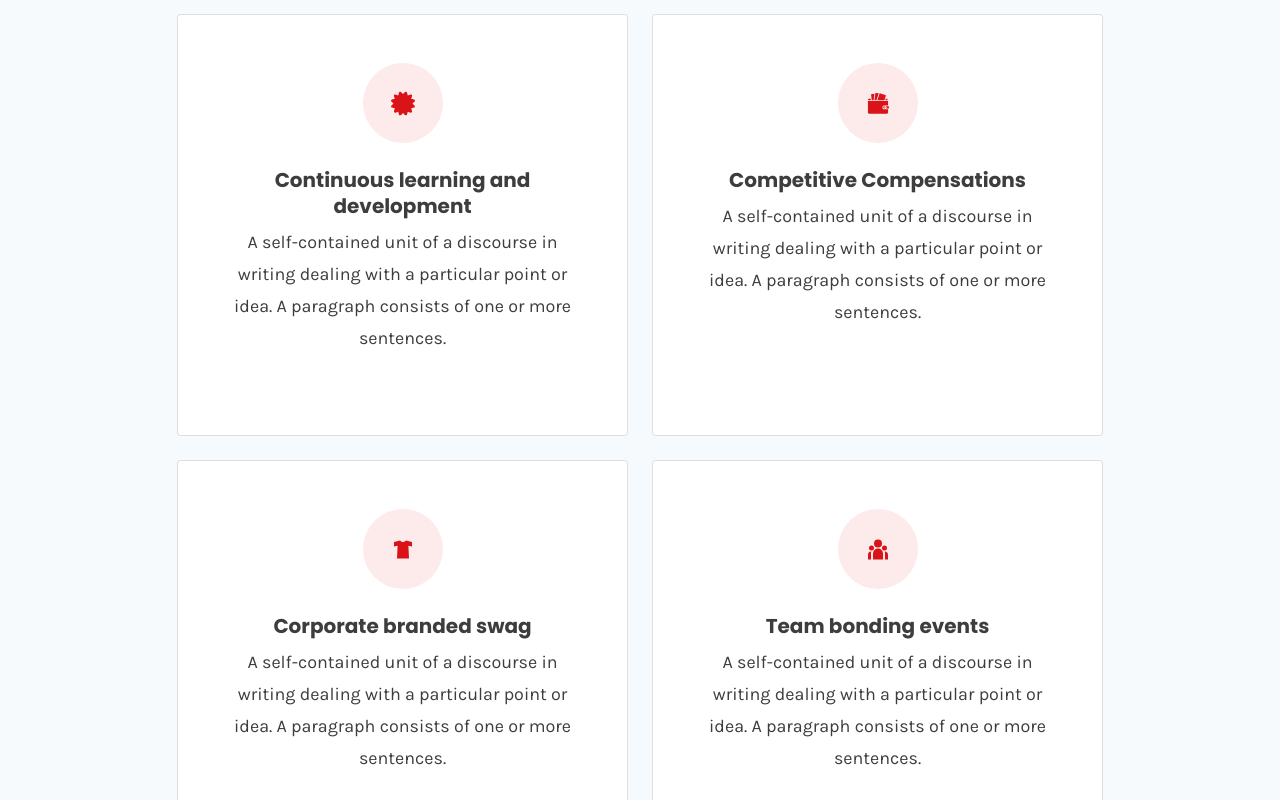
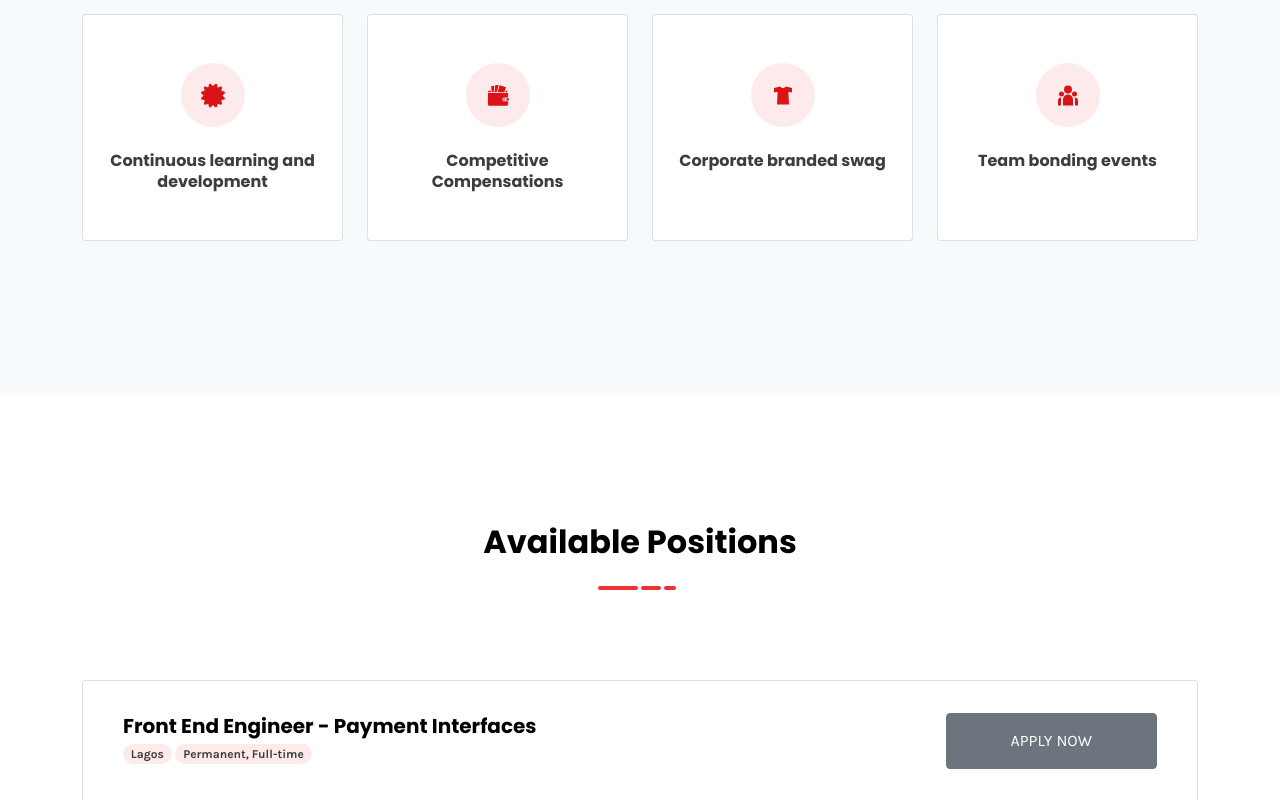
Before and after one commit to Highrachy/highrachy-ws-2022, a Next.js app: page /careers in a window 1280 px wide. Shown: the part 1260-2060 px from the top of the page. Built offline with nearby package versions, Linux system fonts and the light colour scheme.

Commit message:
feature: remove excess text

```diff
--- a/components/common/FeatureCard.jsx
+++ b/components/common/FeatureCard.jsx
@@ -2,8 +2,9 @@ import { IconWithBackground } from './Icons';
 
 const FeatureCard = ({ children, icon, title, size }) => {
   const width = {
-    half: 'col-sm-6 col-12 col-md-6',
-    'one-third': 'col-sm-6 col-12 col-md-6 col-lg-4',
+    half: 'col-md-6 col-sm-6 col-12',
+    'one-third': 'col-lg-4 col-md-6 col-sm-6 col-12',
+    'one-fourth': 'col-lg-3 col-md-6 col-sm-6 col-12',
   };
   return (
     <section className={`${width[size]} mb-4`}>
--- a/components/layout/WelcomeArea.jsx
+++ b/components/layout/WelcomeArea.jsx
@@ -38,9 +38,7 @@ const WelcomeArea = () => (
           </h1>
           <p className="lead my-3">
             Highrachy is a 21st century project-oriented organization setup
-            primarily to meet your real estate needs. Experience top notch
-            processes and solutions that are deliberately designed to guarantee
-            your Real Estate goals are met, constantly
+            primarily to meet your real estate needs.
           </p>
           <Button color="primary" className="mb-6">
             Let’s Work Together
--- a/data/careers.js
+++ b/data/careers.js
@@ -7,26 +7,18 @@ export const benefits = [
   {
     icon: <LearningIcon />,
     title: 'Continuous learning and development',
-    content:
-      'A self-contained unit of a discourse in writing dealing with a particular point or idea. A paragraph consists of one or more sentences.',
   },
   {
     icon: <SalaryIcon />,
     title: 'Competitive Compensations',
-    content:
-      'A self-contained unit of a discourse in writing dealing with a particular point or idea. A paragraph consists of one or more sentences.',
   },
   {
     icon: <SwagIcon />,
     title: 'Corporate branded swag',
-    content:
-      'A self-contained unit of a discourse in writing dealing with a particular point or idea. A paragraph consists of one or more sentences.',
   },
 
   {
     icon: <TeamBondingIcon />,
     title: 'Team bonding events',
-    content:
-      'A self-contained unit of a discourse in writing dealing with a particular point or idea. A paragraph consists of one or more sentences.',
   },
 ];
--- a/pages/careers/index.js
+++ b/pages/careers/index.js
@@ -1,4 +1,5 @@
 import FeatureCard from '@/components/common/FeatureCard';
+import { IconWithBackground } from '@/components/common/Icons';
 import NeedConsultation from '@/components/common/NeedConsultation';
 import Section from '@/components/common/Section';
 import Button from '@/components/form/Button';
@@ -53,22 +54,30 @@ const Perks = () => (
   <Section title="Benefits & Incentives" centered altBg>
     <div className="container">
       <div className="row">
-        <div className="offset-md-1 col-md-10">
-          <div className="row">
-            {benefits.map(({ icon, title, content }, index) => (
-              <FeatureCard key={index} icon={icon} title={title}>
-                {content}
-              </FeatureCard>
-            ))}
-          </div>
-        </div>
+        {benefits.map(({ icon, title }, index) => (
+          <section
+            key={index}
+            className="col-lg-3 col-md-6 col-sm-6 col-12 mb-4"
+          >
+            <div className="service-card card w-100 h-100 text-center px-1 px-md-3 px-lg-1 pt-5 pb-3">
+              <div className="mx-auto mb-2">
+                <IconWithBackground icon={icon} iconClassName="icon-md" />
+              </div>
+              <div className="card-body">
+                <div className="card-text">
+                  <h6 className="text-color mb-3">{title} </h6>
+                </div>
+              </div>
+            </div>
+          </section>
+        ))}
       </div>
     </div>
   </Section>
 );
 
 const AvailablePositions = () => (
-  <Section title="Available Positions" centered altBg id="available-positions">
+  <Section title="Available Positions" centered id="available-positions">
     <div className="container">
       <ul className="list-group">
         <li className="list-group-item">
```
